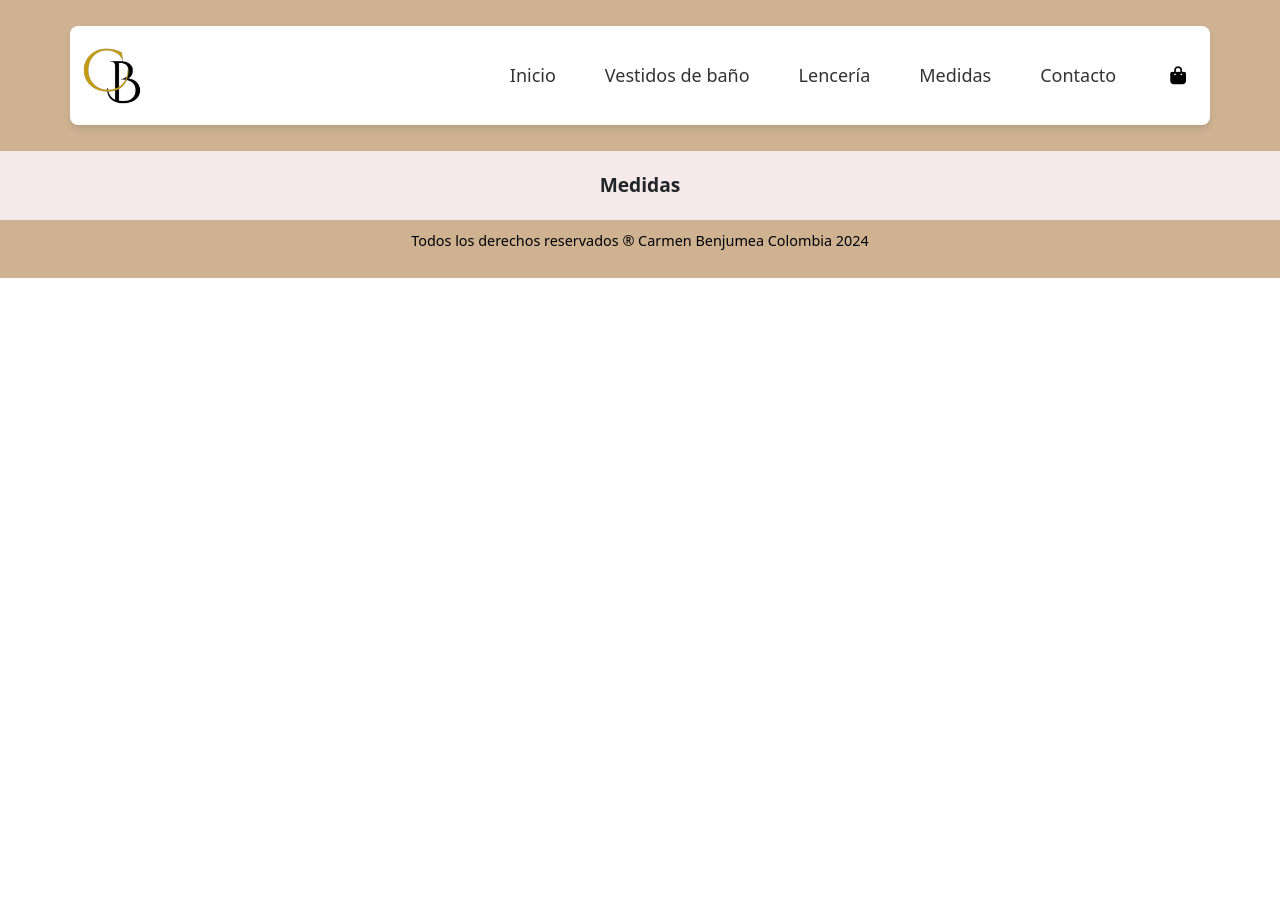
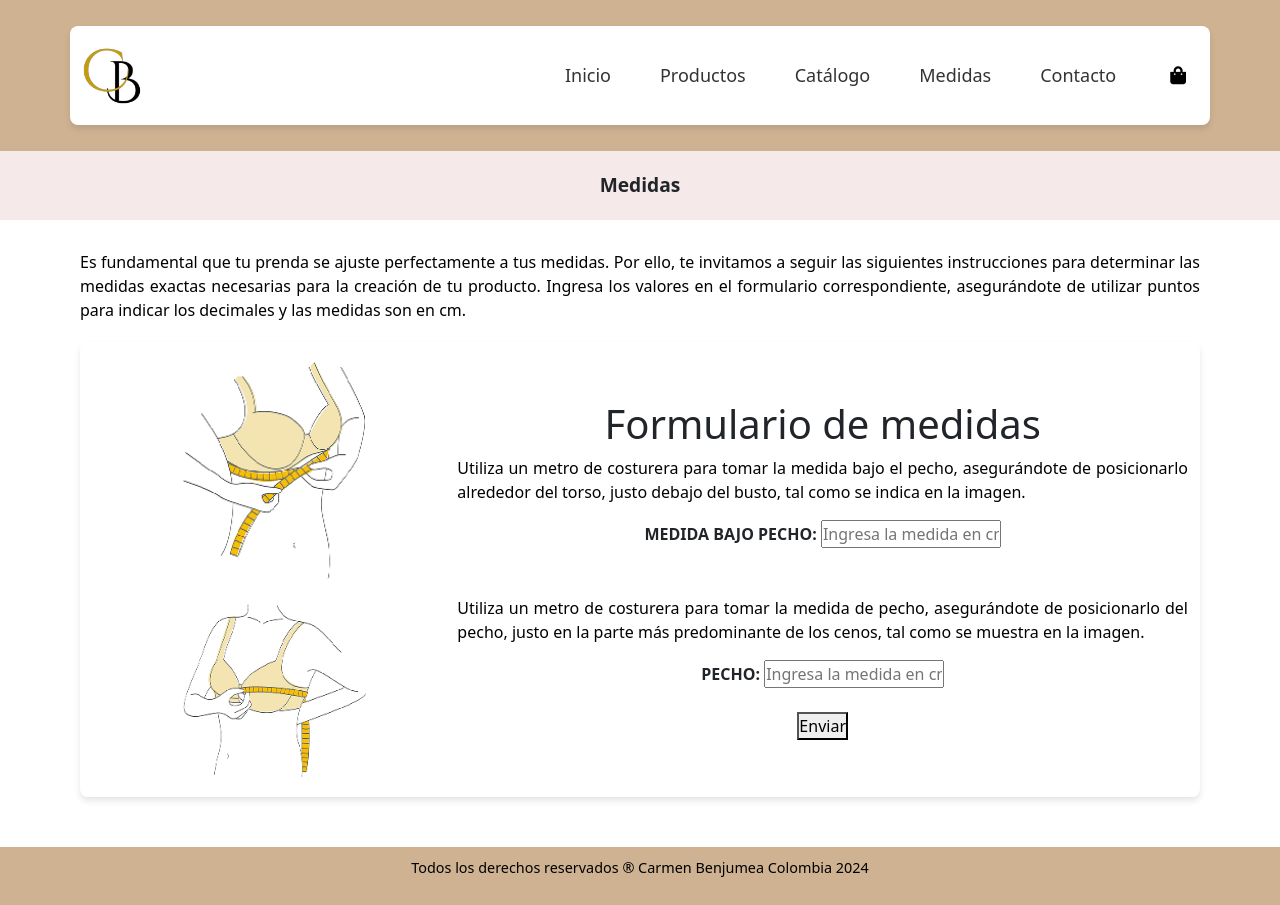
Before and after one commit to aguilar1110/profecto_final, a plain HTML site: page medidas.html in a window 1280 px wide. Before the commit the page ends 800 px from the top, so only its background shows below. Drawn offline with nearby package versions, Linux system fonts and the light colour scheme.

Commit message:
Se agregó la sección medidas

```diff
--- a/assets/css/style1.css
+++ b/assets/css/style1.css
@@ -59,3 +59,59 @@ nav a i {
     font-weight: bold; /* Hace el texto en negrita */
     font-size: 120%;
 }
+
+.texto{
+    padding: 30px 80px 30px 80px;
+    text-align: justify;
+}
+p{
+    color: black;
+}
+
+.input-text {
+    width: 180px; /* Ajusta el tamaño según tus necesidades */
+    padding: 0;
+    font-size: 16px;
+}
+
+
+footer {
+
+    background-color: #CEB292; /* Color de fondo del footer */
+    color: #000000; /* Color del texto */
+    text-align: center; /* Centrar el texto */
+    padding: 10px 0; /* Espaciado superior e inferior */
+    font-size: 0.9rem; /* Tamaño del texto */
+    position: relative; /* Para mantenerlo dentro del flujo del contenido */
+    width: 100%; /* Asegurar que ocupe todo el ancho */
+
+}
+
+.container text-center{
+    padding: 0 0 80px 0;
+}
+
+.col-8 p{
+    text-align: justify;
+}
+/* Container */
+.container {
+    padding: 20px;
+    background-color: #ffffff;
+    box-shadow: 0 4px 6px rgba(0, 0, 0, 0.1);
+    border-radius: 8px;
+    margin: 20px auto;
+    width: 80%;
+}
+
+/* Quitar flechas en navegadores basados en WebKit (Chrome, Safari, Edge) */
+input[type="number"]::-webkit-inner-spin-button,
+input[type="number"]::-webkit-outer-spin-button {
+  -webkit-appearance: none; /* Eliminar apariencia predeterminada */
+  margin: 0; /* Eliminar márgenes predeterminados */
+}
+
+/* Quitar flechas en Firefox */
+input[type="number"] {
+  -moz-appearance: textfield; /* Cambiar apariencia a campo de texto */
+}
--- /dev/null
+++ b/assets/js/medidas.js
@@ -0,0 +1,36 @@
+function medidas (){
+    let bajopecho=document.getElementById("bajopecho").value;
+    let pecho=document.getElementById("edad").value;
+
+
+
+    if(bajopecho==""){
+        alert("La medida es obligatoria", bajopecho);
+        //return false;
+    }
+    else{
+        return true;
+    }
+
+
+    if(pecho==""){
+        alert("La medida es obligatoria", pecho);
+        //return false;
+    }
+    else{
+        return true;
+    }
+}
+
+function mostrarAlerta() {
+    // Obtener valores de los campos
+    const val1 = document.getElementById("bajopecho").value.trim(); // Eliminar espacios en blanco
+    const val2 = document.getElementById("pecho").value.trim();
+
+    // Validar que no estén vacíos
+    if (val1 !== "" && val2 !== "") {
+        alert("Formulario enviado correctamente.");
+    } else {
+        alert("Por favor, completa todos los campos antes de enviar.");
+    }
+}
--- a/medidas.html
+++ b/medidas.html
@@ -4,12 +4,10 @@
     <meta charset="UTF-8">
     <meta name="viewport" content="width=device-width, initial-scale=1.0">
     <title>CarmenBenjumea</title>
-    <link rel="stylesheet" href="assets/css/style.css">
-    <script src="main.js" defer></script>
+    <link rel="stylesheet" href="assets/css/style1.css">
+    <script src="assets/js/medidas.js" defer></script>
     <link href="https://cdnjs.cloudflare.com/ajax/libs/font-awesome/5.15.4/css/all.min.css" rel="stylesheet">
-    <script src="https://kit.fontawesome.com/887a835504.js" crossorigin="anonymous"></script>
     <link href="https://cdn.jsdelivr.net/npm/bootstrap@5.3.3/dist/css/bootstrap.min.css" rel="stylesheet" integrity="sha384-QWTKZyjpPEjISv5WaRU9OFeRpok6YctnYmDr5pNlyT2bRjXh0JMhjY6hW+ALEwIH" crossorigin="anonymous">
-    <link rel="stylesheet" href="assets/css/style1.css">
 </head>
 <body>
         <!-- Cabecera -->
@@ -20,10 +18,10 @@
                 </div>
                 <nav>
                     <a href="index.html">Inicio</a>
-                <a href="trajesdebano.html">Vestidos de baño</a>
-                <a href="index2.html">Lencería</a>
+                    <a href="productos.html">Productos</a>
+                    <a href="catalogo.html">Catálogo</a>
                     <a href="medidas.html">Medidas</a>
-                <a href="#contacto">Contacto</a>
+                    <a href="contacto.html">Contacto</a>
                     <a href="#carrito"><i class="fas fa-shopping-bag"></i></a>
                 </nav>
             </div>
@@ -37,11 +35,44 @@
         </div>
     </div>
 
+    <!--Texto descriptivo -->
 
+    <div class="texto">
+        <p>Es fundamental que tu prenda se ajuste perfectamente a tus medidas. Por ello, te invitamos
+            a seguir las siguientes instrucciones para determinar las medidas exactas necesarias para
+             la creación de tu producto. Ingresa los valores en el formulario correspondiente, asegurándote
+             de utilizar puntos para indicar los decimales y las medidas son en cm.
+    <!--Fin de texto descriptivo -->
 
+    <!--Inicio del formulario-->
+    <div class="container text-center">
+        <div class="col-4">
+            <img src="assets/img/bajopecho.png" width="50%" > <br><br>
+            <img src="assets/img/pecho.png" width="50%" >
+        </div>
+                <div class="col-8">
+                    <form class="formulario" onsubmit="return medidas()">
+                        <h1>Formulario de medidas</h1>
 
+                        <p>Utiliza un metro de costurera para tomar la medida bajo el pecho, asegurándote
+                            de posicionarlo alrededor del torso, justo debajo del busto, tal como se indica en la imagen. </p>
+                        <label><strong>MEDIDA BAJO PECHO: </strong></label>
 
+                        <input type="number" id="bajopecho" name="bajopecho" placeholder="Ingresa la medida en cm" class="input-text" step="0.01" lang="en" required>
+                        <br><br><br>
 
+                        <p>Utiliza un metro de costurera para tomar la medida de pecho, asegurándote de posicionarlo del pecho,
+                            justo en la parte más predominante de los cenos, tal como se muestra en la imagen.</p>
+                        <label><strong>PECHO:</strong></label>
+                        <input type="number" id="pecho" name="pecho" placeholder="Ingresa la medida en cm" class="input-text" step="0.01" lang="en" required>
+                        <br><br>
+                        <button  onclick="mostrarAlerta()"> Enviar</button>
+
+                    </form>
+                </div>
+        </div>
+    </div>
+    <!--Fin del formulario-->
     <!--Inicio del footer -->
     <footer>
         <p>Todos los derechos reservados ® Carmen Benjumea Colombia 2024</p>
```
Also changed, not shown: index.html (+3 -4 lines), assets/img/bajopecho.png (added), assets/img/img4.png (added), assets/img/img5.png (added), assets/img/pecho.png (added). Lines whose indentation alone changed are shown as unchanged.
